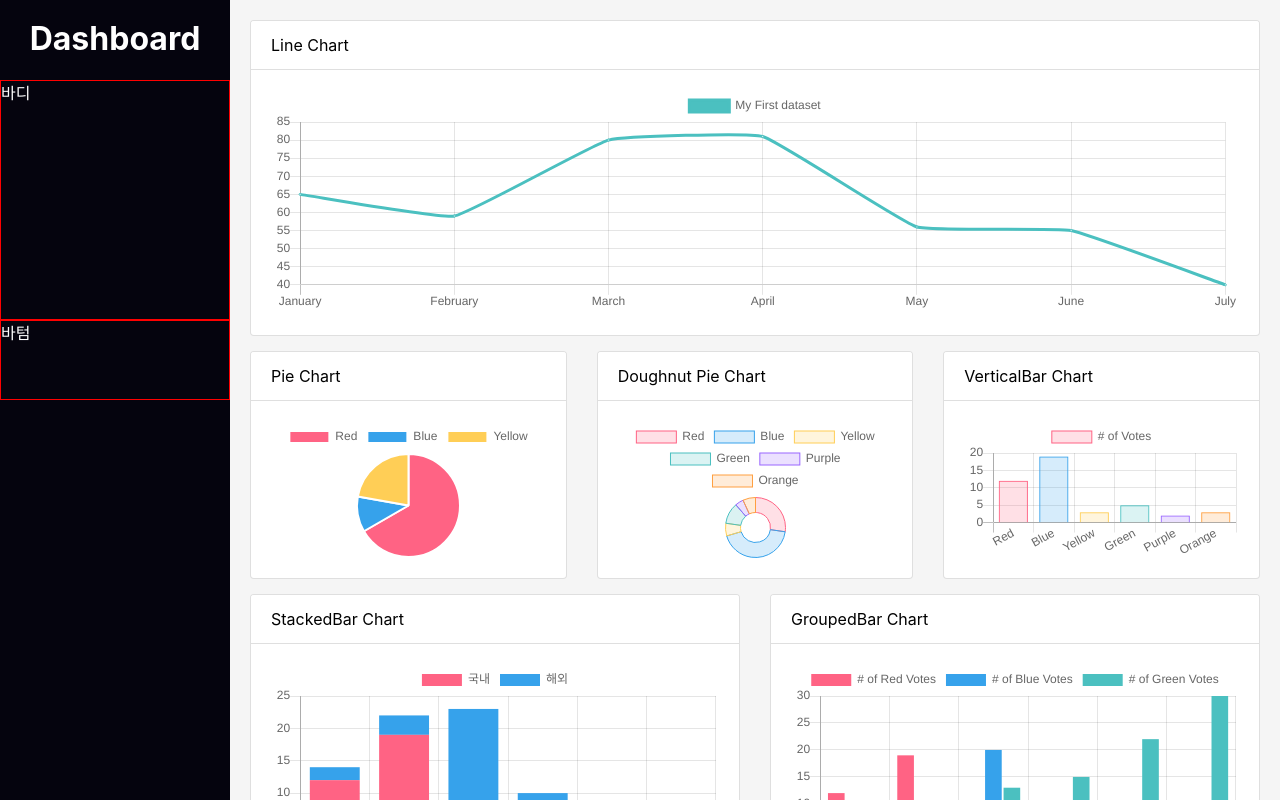
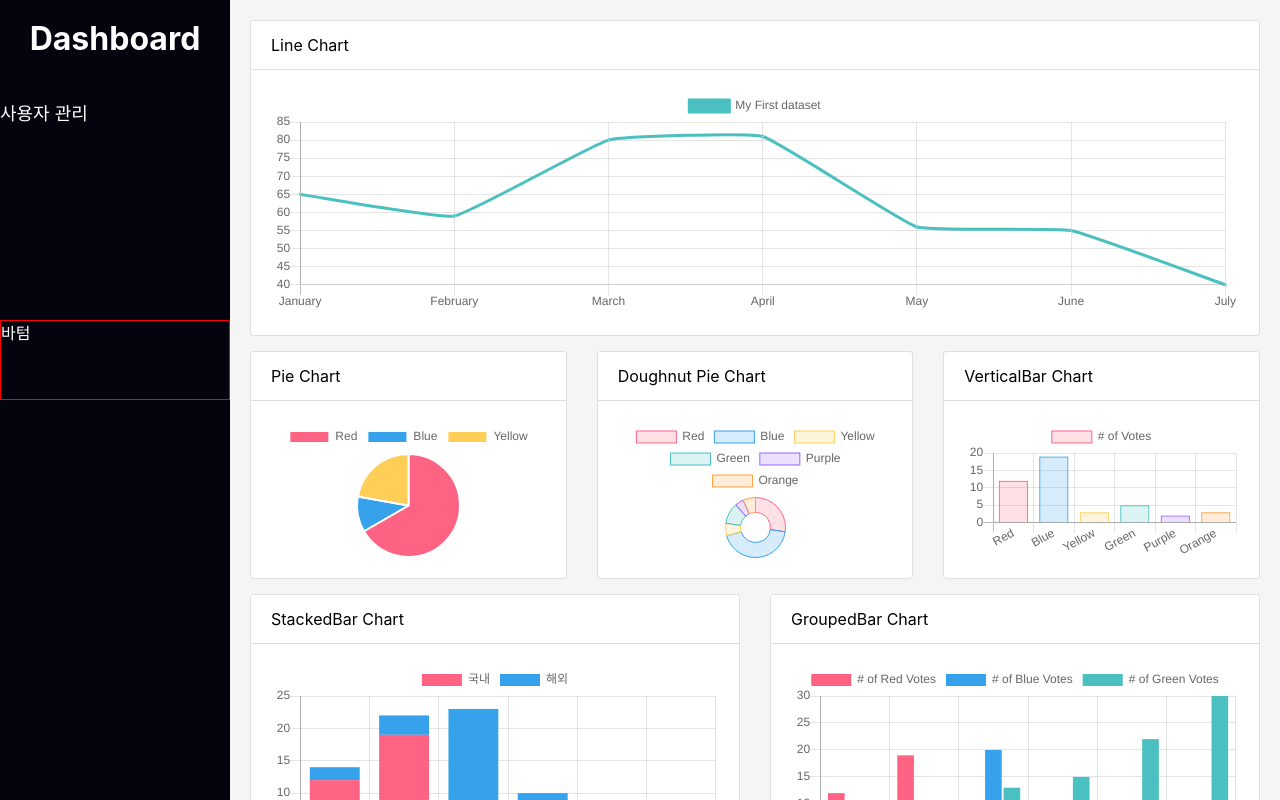
Before and after one commit to HongSeungTaek/Dashboard, a React (Create React App) app: page / in a window 1280 px wide. Built offline with nearby package versions, Linux system fonts and the light colour scheme.

Commit message:
사이드 메뉴 구현

```diff
--- a/src/component/common/MainSidebar.css
+++ b/src/component/common/MainSidebar.css
@@ -18,7 +18,6 @@
 .ms-info {
   width: 100%;
   height: 240px;
-  border: 1px solid red;
 }
 
 .ms-menu-list {
@@ -26,3 +25,29 @@
   height: 80px;
   border: 1px solid red;
 }
+
+.ms-info ul {
+  list-style: none;
+  padding: 20px 0;
+  font-size: 18px;
+}
+
+.ms-info ul li:hover {
+  display: block;
+  height: 30px;
+}
+
+.ms-info ul li:hover {
+  font-weight: bold;
+  cursor: pointer;
+  background-color: #05141e;
+}
+
+.icon-location {
+  width: 48px;
+  height: 48px;
+  background: url(/src/icons/location.svg) no-repeat;
+  background-size: cover;
+  background-position: 50% 0;
+  display: inline-block;
+}
--- a/src/component/common/MainSidebar.js
+++ b/src/component/common/MainSidebar.js
@@ -8,7 +8,13 @@ class MainSidebar extends React.Component {
     return (
       <div className="main-sidebar">
         <div className="ms-header">Dashboard</div>
-        <div className="ms-info">바디</div>
+        <div className="ms-info">
+          <ul>
+            <li>
+              <a>사용자 관리</a>
+            </li>
+          </ul>
+        </div>
         <div className="ms-menu-list">바텀</div>
       </div>
     );
```
